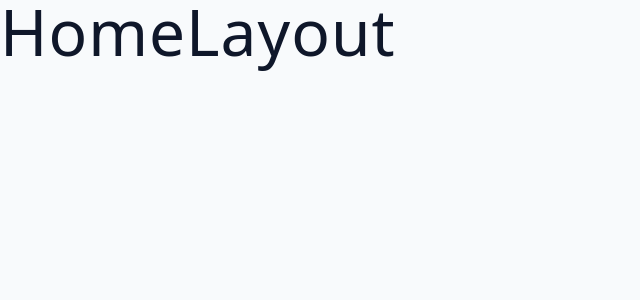
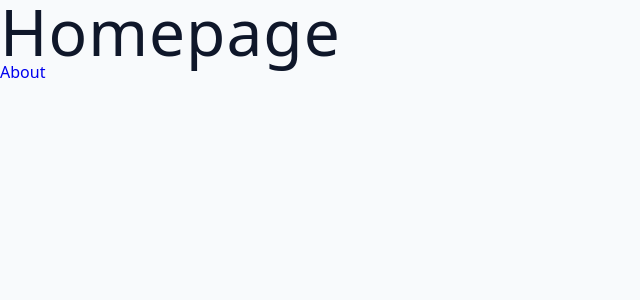
Before and after one commit to rupamsutar/mix-master, a React (Vite) app: page / in a window 1280 px wide. Shown: the top 300 px of the page, without its empty margins (0-640 px from the left). Built offline with nearby package versions, Linux system fonts and the light colour scheme.

Commit message:
Setting up links !

```diff
--- a/src/App.jsx
+++ b/src/App.jsx
@@ -9,7 +9,7 @@ const router = createBrowserRouter([
   },
   {
     path:'/about',
-    element: About
+    element: <About />
   }
 ]);
 
--- a/src/pages/About.jsx
+++ b/src/pages/About.jsx
@@ -1,8 +1,11 @@
 import React from 'react'
+import { Link } from 'react-router-dom'
 
 const About = () => {
-  return (
+  return (<div className="">
     <h1>About</h1>
+    <Link to='/'>HomePage</Link>
+  </div>
   )
 }
 
--- a/src/pages/HomeLayout.jsx
+++ b/src/pages/HomeLayout.jsx
@@ -1,8 +1,11 @@
 import React from 'react'
+import { Link } from 'react-router-dom'
 
 const HomeLayout = () => {
-  return (
-    <h1>HomeLayout</h1>
+  return (<div className="">
+    <h1>Homepage</h1>
+    <Link to='/about'>About</Link>
+  </div>
   )
 }
 
```
